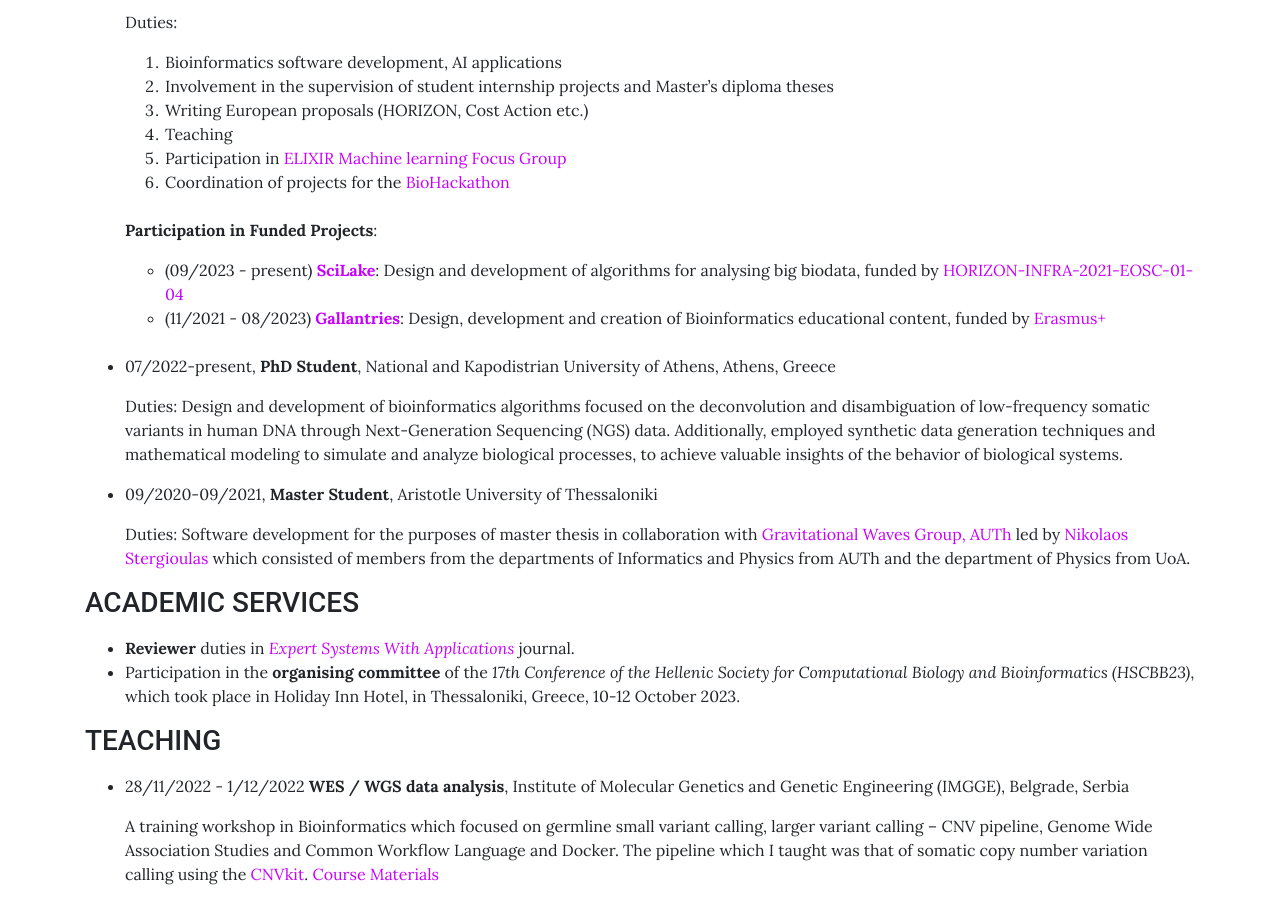
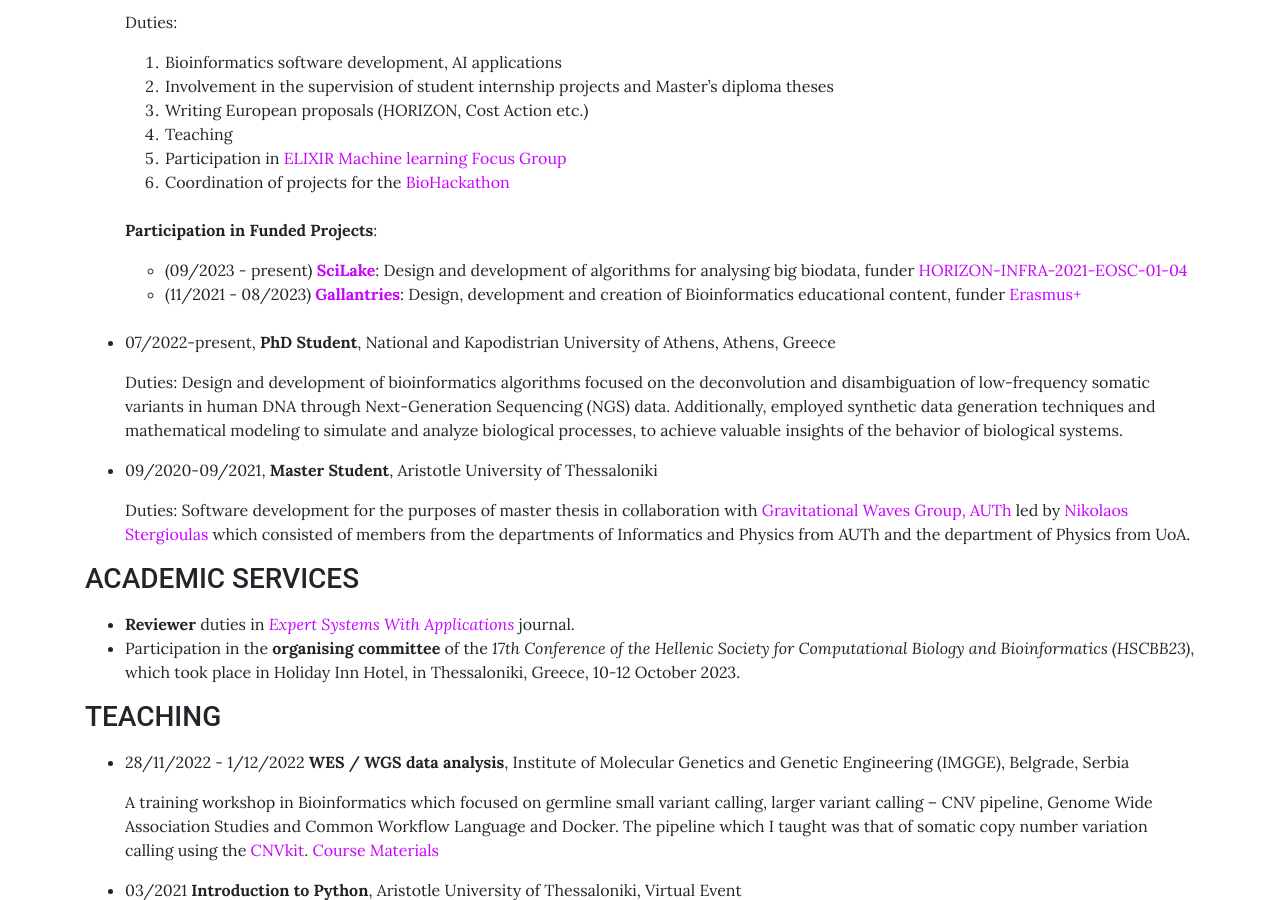
Before and after one commit to sfragkoul/sfragkoul.github.io, a Jekyll site: the page built from pages/CV.md, in a window 1280 px wide and 900 px high, scrolled down 765 px. Built offline with Jekyll 4.4.1, drawn with Linux system fonts in a browser that asks for light colours.

Commit message:
Update CV.md

```diff
--- a/pages/CV.md
+++ b/pages/CV.md
@@ -40,8 +40,8 @@
 
    **Participation in Funded Projects**:
 
-    - (09/2023 - present) [**SciLake**](https://ec.europa.eu/info/funding-tenders/opportunities/portal/screen/how-to-participate/org-details/999999999/project/101058573/program/43108390/details): Design and development of algorithms for analysing big biodata, funded by [HORIZON-INFRA-2021-EOSC-01-04](https://ec.europa.eu/info/funding-tenders/opportunities/portal/screen/opportunities/topic-details/horizon-infra-2021-eosc-01-04)
-    - (11/2021 - 08/2023) [**Gallantries**](https://gallantries.github.io/): Design, development and creation of Bioinformatics educational content, funded by [Erasmus+](https://ec.europa.eu/programmes/erasmus-plus/node_en)
+    - (09/2023 - present) [**SciLake**](https://ec.europa.eu/info/funding-tenders/opportunities/portal/screen/how-to-participate/org-details/999999999/project/101058573/program/43108390/details): Design and development of algorithms for analysing big biodata, funder [HORIZON-INFRA-2021-EOSC-01-04](https://ec.europa.eu/info/funding-tenders/opportunities/portal/screen/opportunities/topic-details/horizon-infra-2021-eosc-01-04)
+    - (11/2021 - 08/2023) [**Gallantries**](https://gallantries.github.io/): Design, development and creation of Bioinformatics educational content, funder [Erasmus+](https://ec.europa.eu/programmes/erasmus-plus/node_en)
 <br/><br/>
 
 - 07/2022-present, 	**PhD Student**, National and Kapodistrian University of Athens, Athens, Greece
```
